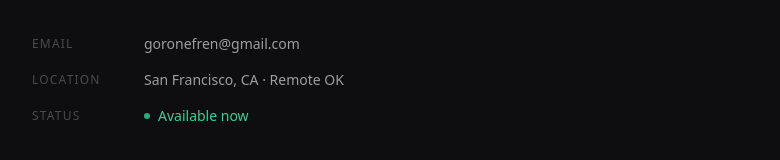
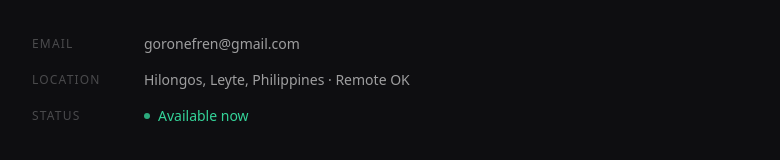
Before and after one commit to e-gors/portfolio-v3, a React (Vite) app: page /portfolio in a window 1280 px wide. Shown: the part 4073-4233 px from the top of the page, without its empty margins (32-812 px from the left). Built offline with nearby package versions, Linux system fonts and the light colour scheme.

Commit message:
fixed location text value

```diff
--- a/src/components/portfolio/Contact.tsx
+++ b/src/components/portfolio/Contact.tsx
@@ -57,7 +57,7 @@ export default function Contact() {
                   Location
                 </span>
                 <span className="text-sm text-white/60">
-                  San Francisco, CA · Remote OK
+                  Hilongos, Leyte, Philippines · Remote OK
                 </span>
               </div>
               <div className="flex items-center gap-4">
```
